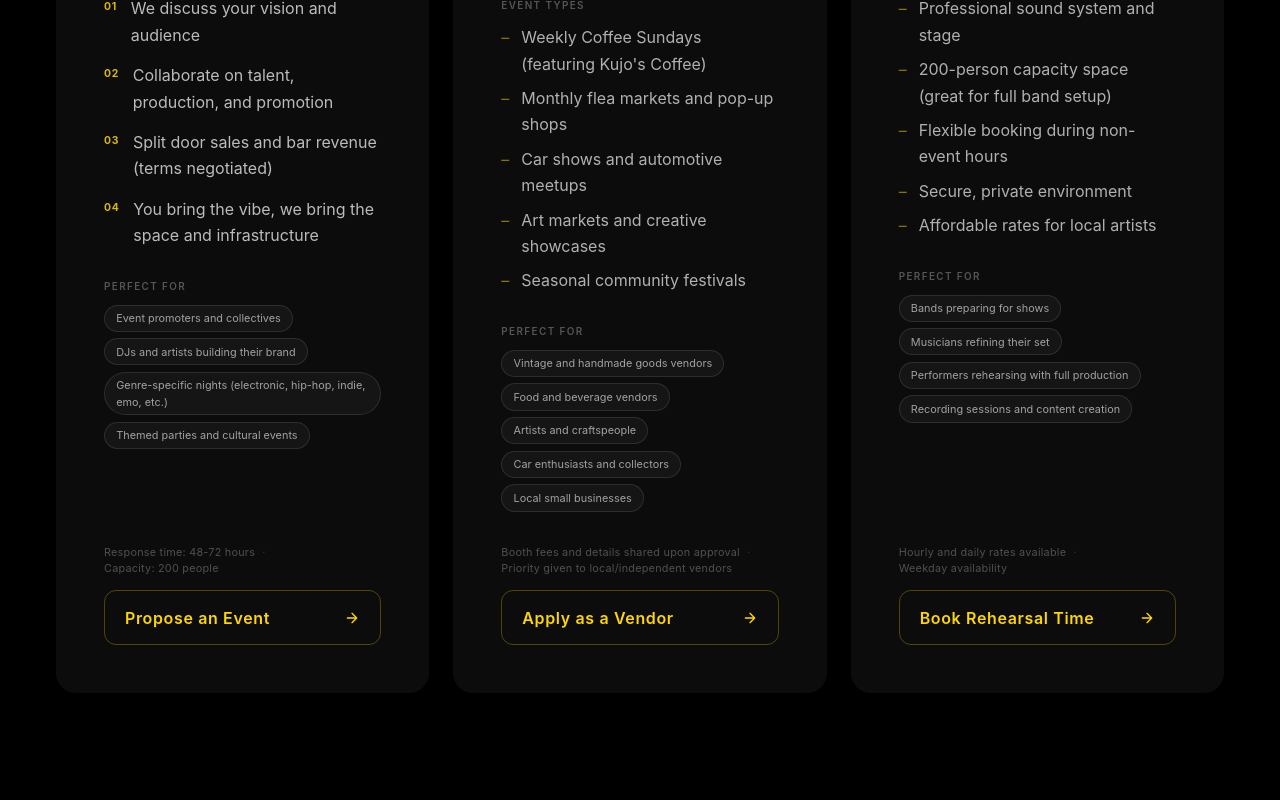
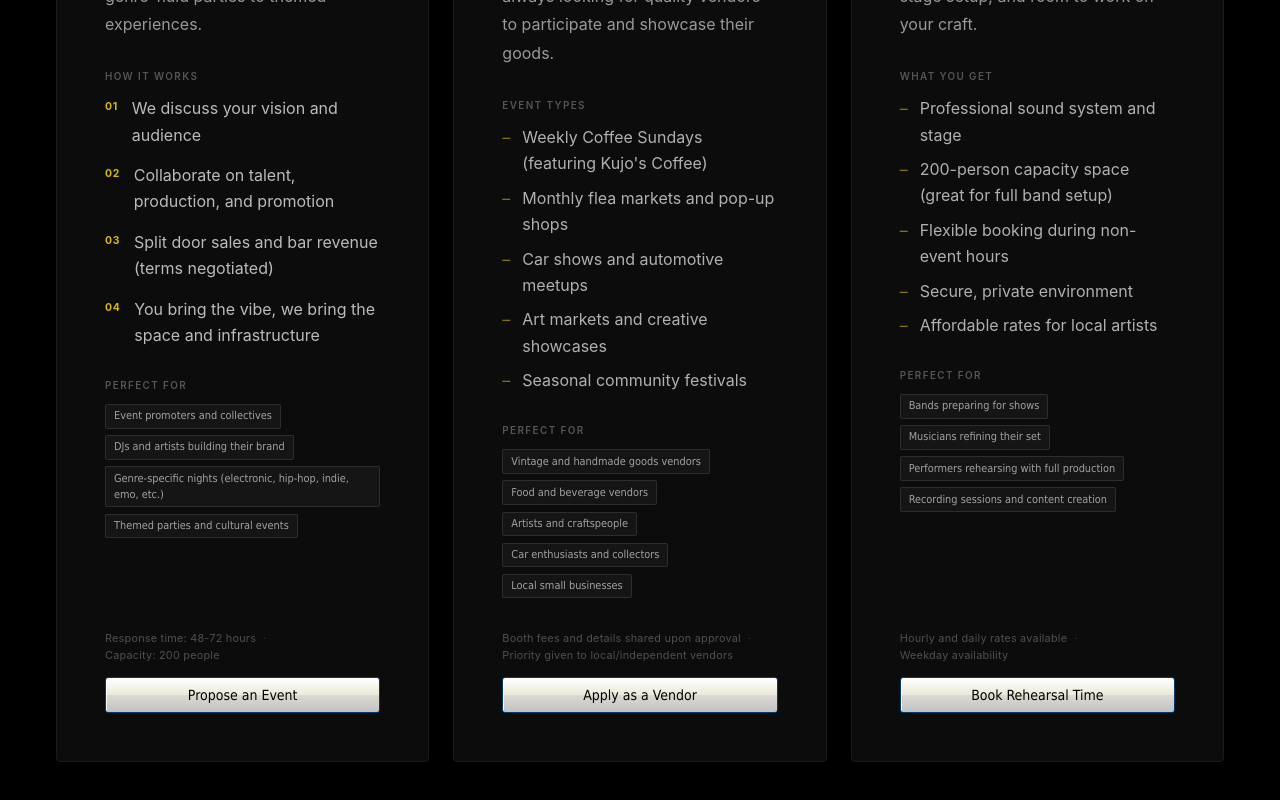
Before and after one commit to dangulosanchez/BoomBox, a React (Create React App) app in the folder frontend/: page /collaborations in a window 1280 px wide. Shown: the part 1988-2788 px from the top of the page. Built offline with nearby package versions, Linux system fonts and the light colour scheme.

Commit message:
graphic improvements

```diff
--- a/frontend/src/components/sections/CollaborationCard.jsx
+++ b/frontend/src/components/sections/CollaborationCard.jsx
@@ -1,4 +1,5 @@
 import { Link } from 'react-router-dom';
+import XPButton from '../base/XPButton';
 import styles from './CollaborationCard.module.css';
 
 const CollaborationCard = ({
@@ -84,19 +85,9 @@ const CollaborationCard = ({
           </div>
         )}
         {onCtaClick ? (
-          <button type="button" className={styles.ctaButton} onClick={onCtaClick}>
-            <span>{ctaText}</span>
-            <svg width="16" height="16" viewBox="0 0 24 24" fill="none" stroke="currentColor" strokeWidth="2" strokeLinecap="round" strokeLinejoin="round" aria-hidden="true">
-              <path d="M5 12h14M12 5l7 7-7 7"/>
-            </svg>
-          </button>
+          <XPButton onClick={onCtaClick}>{ctaText}</XPButton>
         ) : (
-          <Link to={ctaLink} className={styles.ctaButton}>
-            <span>{ctaText}</span>
-            <svg width="16" height="16" viewBox="0 0 24 24" fill="none" stroke="currentColor" strokeWidth="2" strokeLinecap="round" strokeLinejoin="round" aria-hidden="true">
-              <path d="M5 12h14M12 5l7 7-7 7"/>
-            </svg>
-          </Link>
+          <XPButton as={Link} to={ctaLink}>{ctaText}</XPButton>
         )}
       </div>
     </article>
--- a/frontend/src/components/sections/CollaborationCard.module.css
+++ b/frontend/src/components/sections/CollaborationCard.module.css
@@ -4,21 +4,23 @@
 
 .card {
   background: #0c0c0c;
-  border-radius: var(--border-radius-xl);
+  border-radius: 4px;
+  border: 1px solid #1A1A1A;
   overflow: hidden;
   display: flex;
   flex-direction: column;
   height: 100%;
   box-sizing: border-box;
-  transition: transform 0.35s ease, box-shadow 0.35s ease;
+  transition: transform 0.35s ease, box-shadow 0.35s ease, border-color 0.35s ease;
   position: relative;
 }
 
 .card:hover {
-  transform: translateY(-6px);
+  transform: translateY(-4px);
+  border-color: rgba(255, 215, 0, 0.2);
   box-shadow:
-    0 24px 64px rgba(0, 0, 0, 0.7),
-    0 0 0 1px rgba(255, 215, 0, 0.12);
+    0 16px 48px rgba(0, 0, 0, 0.7),
+    0 0 0 1px rgba(255, 215, 0, 0.08);
 }
 
 /* ========== XP TITLE BAR ========== */
@@ -200,13 +202,13 @@
 }
 
 .tag {
-  font-family: var(--font-body);
+  font-family: 'Tahoma', 'Segoe UI', sans-serif;
   font-size: 0.68rem;
   color: rgba(255, 255, 255, 0.6);
   background: rgba(255, 255, 255, 0.04);
   border: 1px solid rgba(255, 255, 255, 0.1);
-  border-radius: var(--border-radius-full);
-  padding: 0.28rem 0.7rem;
+  border-radius: 2px;
+  padding: 0.2rem 0.5rem;
   line-height: 1.5;
   transition: border-color 0.25s ease, color 0.25s ease;
 }
@@ -246,42 +248,6 @@
   opacity: 0.6;
 }
 
-/* ========== CTA BUTTON ========== */
-/* Covers both <Link> and <button> variants */
-
-.ctaButton {
-  background: none; /* reset button default */
-  display: inline-flex;
-  align-items: center;
-  justify-content: space-between;
-  width: 100%;
-  padding: 0.9rem 1.25rem;
-  background: transparent;
-  color: var(--color-accent-gold);
-  font-family: var(--font-heading);
-  font-size: var(--font-size-sm);
-  font-weight: 600;
-  letter-spacing: 0.04em;
-  text-decoration: none;
-  border: 1px solid rgba(255, 215, 0, 0.28);
-  border-radius: var(--border-radius-lg);
-  transition: background 0.25s ease, border-color 0.25s ease, color 0.25s ease;
-}
-
-.ctaButton:hover {
-  background: var(--color-accent-gold);
-  color: #000;
-  border-color: var(--color-accent-gold);
-}
-
-.ctaButton svg {
-  flex-shrink: 0;
-  transition: transform 0.2s ease;
-}
-
-.ctaButton:hover svg {
-  transform: translateX(4px);
-}
 
 /* ========== RESPONSIVE ========== */
 
@@ -308,8 +274,6 @@
 
 @media (prefers-reduced-motion: reduce) {
   .card,
-  .ctaButton,
-  .ctaButton svg,
   .tag {
     transition: none;
   }
@@ -317,13 +281,4 @@
   .card:hover {
     transform: none;
   }
-
-  .ctaButton:hover svg {
-    transform: none;
-  }
 }
-
-.ctaButton:focus-visible {
-  outline: 2px solid var(--color-accent-gold);
-  outline-offset: 4px;
-}
--- a/frontend/src/pages/Collaborate.jsx
+++ b/frontend/src/pages/Collaborate.jsx
@@ -99,9 +99,9 @@ const Collaborate = () => {
 
   // Non-text data kept locally (icons, route links)
   const OPPORTUNITY_META = {
-    events:    { icon: '🎉', ctaLink: '/contact?type=event-collaboration' },
-    vendor:    { icon: '🛍️', ctaLink: '/contact?type=vendor-community' },
-    rehearsal: { icon: '🎸', ctaLink: '/contact?type=rehearsal-space' },
+    events:    { ctaLink: '/contact?type=event-collaboration' },
+    vendor:    { ctaLink: '/contact?type=vendor-community' },
+    rehearsal: { ctaLink: '/contact?type=rehearsal-space' },
   };
 
   const collaborationTypes = c.opportunities.map(opp => ({
@@ -170,6 +170,7 @@ const Collaborate = () => {
       {/* ========== PHILOSOPHY SECTION ========== */}
       <section className={styles.philosophySection}>
         <div className={styles.container}>
+          <CyberLunaWindow isStatic title="venue_philosophy.txt" bodyClassName={styles.windowContent}>
             <motion.div
               className={styles.philosophyContent}
               initial={{ opacity: 0, y: 30 }}
@@ -193,6 +194,7 @@ const Collaborate = () => {
                 </div>
               </div>
             </motion.div>
+          </CyberLunaWindow>
         </div>
       </section>
 
@@ -247,15 +249,7 @@ const Collaborate = () => {
       {/* ========== FAQ SECTION ========== */}
       <section className={styles.faqSection}>
         <div className={styles.container}>
-          <motion.h2
-            className={styles.sectionTitle}
-            initial={{ opacity: 0, y: 20 }}
-            whileInView={{ opacity: 1, y: 0 }}
-            viewport={{ once: true }}
-            transition={{ duration: 0.6 }}
-          >
-            {c.faq.title}
-          </motion.h2>
+          <CyberLunaWindow isStatic title={c.faq.title} bodyClassName={styles.windowContent}>
             <div className={styles.faqList}>
               {faqs.map((faq, index) => (
                 <motion.div
@@ -272,16 +266,9 @@ const Collaborate = () => {
                     aria-expanded={openFaqIndex === index}
                   >
                     <span>{faq.question}</span>
-                  <svg
-                    className={styles.faqIcon}
-                    width="20"
-                    height="20"
-                    viewBox="0 0 24 24"
-                    fill="none"
-                    stroke="currentColor"
-                  >
-                    <path d="M19 9l-7 7-7-7" strokeWidth="2" strokeLinecap="round" strokeLinejoin="round"/>
-                  </svg>
+                    <span className={styles.faqToggle} aria-hidden="true">
+                      {openFaqIndex === index ? '–' : '+'}
+                    </span>
                   </button>
                   {openFaqIndex === index && (
                     <motion.div
@@ -297,6 +284,7 @@ const Collaborate = () => {
                 </motion.div>
               ))}
             </div>
+          </CyberLunaWindow>
         </div>
       </section>
 
--- a/frontend/src/pages/Collaborate.module.css
+++ b/frontend/src/pages/Collaborate.module.css
@@ -260,8 +260,6 @@
 }
 
 .faqList {
-  max-width: 820px;
-  margin: 0 auto;
   display: flex;
   flex-direction: column;
   gap: 2px;
@@ -286,16 +284,16 @@
   display: flex;
   justify-content: space-between;
   align-items: center;
-  padding: var(--spacing-md) 0;
+  padding: var(--spacing-sm) 0;
   background: none;
   border: none;
   color: var(--color-text-primary);
-  font-size: var(--font-size-base);
-  font-weight: 500;
-  font-family: var(--font-body);
+  font-size: 13px;
+  font-weight: bold;
+  font-family: 'Tahoma', 'Segoe UI', sans-serif;
   text-align: left;
   cursor: pointer;
-  transition: color 0.2s ease;
+  transition: color 0.15s ease;
   gap: var(--spacing-md);
 }
 
@@ -307,23 +305,27 @@
   color: var(--color-accent-gold);
 }
 
-.faqIcon {
+.faqToggle {
   flex-shrink: 0;
-  transition: transform 0.25s ease;
-  color: rgba(255, 215, 0, 0.5);
+  font-family: 'Tahoma', 'Segoe UI', sans-serif;
+  font-size: 14px;
+  font-weight: bold;
+  color: rgba(255, 215, 0, 0.55);
+  line-height: 1;
+  width: 16px;
+  text-align: center;
 }
 
-.faqQuestion.active .faqIcon {
-  transform: rotate(180deg);
+.faqQuestion.active .faqToggle {
   color: var(--color-accent-gold);
 }
 
 .faqAnswer {
-  padding: 0 0 var(--spacing-md) 0;
+  padding: 0 0 var(--spacing-sm) 0;
   color: rgba(255, 255, 255, 0.55);
-  font-size: var(--font-size-sm);
-  line-height: 1.8;
-  font-family: var(--font-body);
+  font-size: 12px;
+  line-height: 1.75;
+  font-family: 'Tahoma', 'Segoe UI', sans-serif;
   max-width: 680px;
 }
 
@@ -388,45 +390,6 @@
   flex-wrap: wrap;
 }
 
-.primaryBtn,
-.secondaryBtn {
-  display: inline-flex;
-  align-items: center;
-  justify-content: center;
-  padding: 0.9rem var(--spacing-lg);
-  font-size: var(--font-size-sm);
-  font-weight: 600;
-  font-family: var(--font-heading);
-  border-radius: var(--border-radius-lg);
-  text-decoration: none;
-  transition: all 0.25s ease;
-  letter-spacing: 0.04em;
-  min-width: 180px;
-}
-
-.primaryBtn {
-  background: var(--gradient-gold-simple);
-  color: #000;
-  border: 2px solid transparent;
-}
-
-.primaryBtn:hover {
-  transform: translateY(-2px);
-  box-shadow: var(--shadow-gold-lg);
-  filter: brightness(1.08);
-}
-
-.secondaryBtn {
-  background: transparent;
-  color: var(--color-accent-gold);
-  border: 1px solid rgba(255, 215, 0, 0.3);
-}
-
-.secondaryBtn:hover {
-  background: rgba(255, 215, 0, 0.06);
-  border-color: rgba(255, 215, 0, 0.6);
-  transform: translateY(-2px);
-}
 
 /* ========================================
    RESPONSIVE
@@ -491,24 +454,16 @@
   }
 
   .faqQuestion {
-    padding: var(--spacing-sm) 0;
-    font-size: var(--font-size-sm);
+    font-size: 12px;
   }
 
   .faqAnswer {
-    padding-bottom: var(--spacing-sm);
-    font-size: var(--font-size-xs);
+    font-size: 11px;
   }
 
   .finalCtaButtons {
     flex-direction: column;
     width: 100%;
-  }
-
-  .primaryBtn,
-  .secondaryBtn {
-    width: 100%;
-    min-width: unset;
   }
 }
 
@@ -528,6 +483,21 @@
 
   .statItem {
     min-width: unset;
+  }
+}
+
+/* ========================================
+   XP WINDOW OVERRIDES (Collaborate-specific)
+   ======================================== */
+
+/* Spacious body padding for philosophy / FAQ windows */
+.windowContent {
+  padding: 2rem;
+}
+
+@media (max-width: 768px) {
+  .windowContent {
+    padding: 1.25rem;
   }
 }
 
@@ -656,17 +626,12 @@
     animation: none;
   }
 
-  .faqIcon,
-  .primaryBtn,
-  .secondaryBtn,
   .faqItem {
     transition: none;
   }
 }
 
-.faqQuestion:focus-visible,
-.primaryBtn:focus-visible,
-.secondaryBtn:focus-visible {
-  outline: 2px solid var(--color-accent-gold);
-  outline-offset: 4px;
+.faqQuestion:focus-visible {
+  outline: 1px dotted var(--color-accent-gold);
+  outline-offset: 2px;
 }
```
Lines whose indentation alone changed are shown as unchanged.
